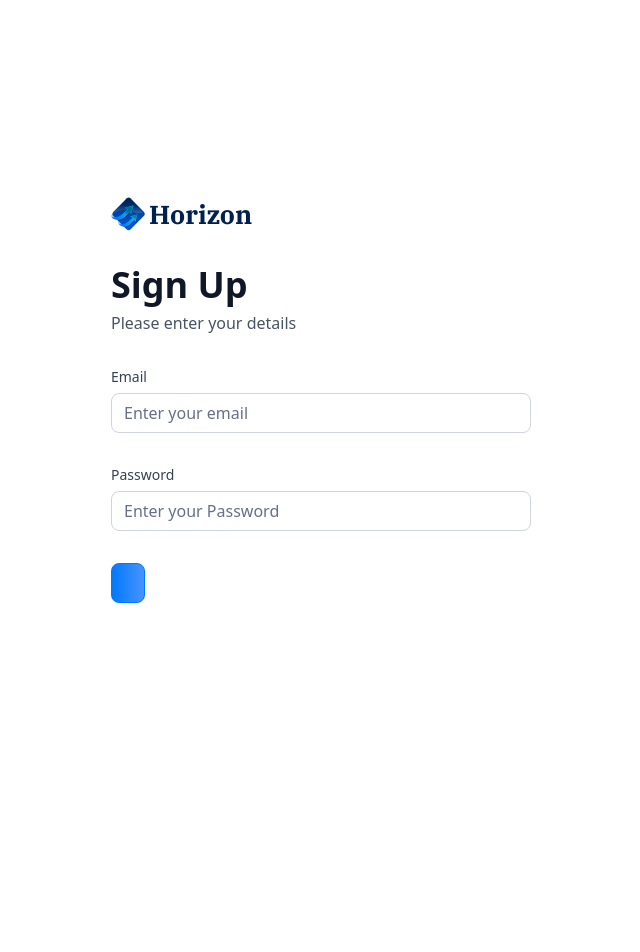
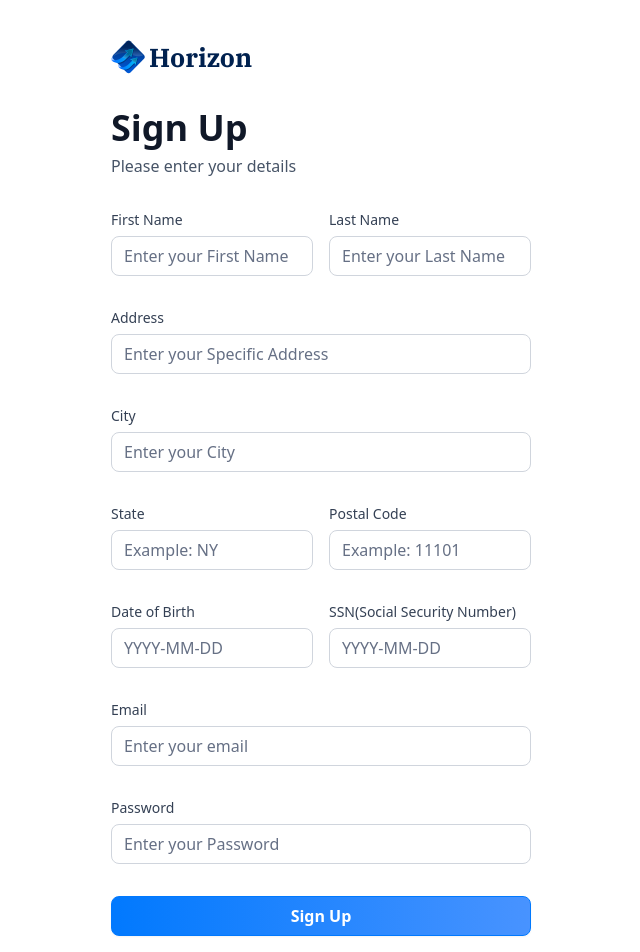
Before and after one commit to Shaheer5/sm-banking, a Next.js app: page /sign-up in a window 1280 px wide. Shown: the top 952 px of the page, without its empty margins (319-959 px from the left). Before the commit the page ends 800 px from the top, so only its background shows below. Built offline with nearby package versions, Linux system fonts and the light colour scheme.

Commit message:
ui design authform completed

```diff
--- a/components/AuthForm.tsx
+++ b/components/AuthForm.tsx
@@ -9,14 +9,20 @@
 import { Form } from "@/components/ui/form";
 import CustomInput from "./CustomInput";
 import { authFormSchema } from "@/lib/utils";
-import { Loader2, Loader2Icon } from "lucide-react";
+import { Loader2 } from "lucide-react";
+import { useRouter } from "next/navigation";
+import { signIn, signUp } from "@/lib/actions/user.action";
 
 const AuthForm = ({ type }: { type: string }) => {
+  const router = useRouter();
+
   const [user, setUser] = useState(null);
   const [isLoading, setIsLoading] = useState(false);
 
-  const form = useForm<z.infer<typeof authFormSchema>>({
-    resolver: zodResolver(authFormSchema),
+  const formSchema = authFormSchema(type);
+
+  const form = useForm<z.infer<typeof formSchema>>({
+    resolver: zodResolver(formSchema),
     defaultValues: {
       email: "",
       password: "",
@@ -24,13 +30,32 @@
   });
 
   // 2. Define a submit handler.
-  function onSubmit(values: z.infer<typeof authFormSchema>) {
-    // Do something with the form values.
-    // ✅ This will be type-safe and validated.
+  const onSubmit = async (data: z.infer<typeof formSchema>) => {
     setIsLoading(true);
-    console.log(values);
-    setIsLoading(true);
+
+    try {
+      // Sign up with Appwrite & create plain link token
+
+      if(type === 'sign-up') {
+        const newUser = await signUp(data);
+
+        setUser(newUser)
       }
+      if(type === 'sign-in') {
+        const response = await signIn({
+          email: data.email,
+          password: data.password,
+        })
+
+        if(response) router.push('/')
+      }
+    } catch (error) {
+      console.log(error);
+
+    } finally {
+      setIsLoading(false);
+    }
+  };
 
   return (
     <section className="auth-form">
@@ -63,6 +88,64 @@
         <>
           <Form {...form}>
             <form onSubmit={form.handleSubmit(onSubmit)} className="space-y-8">
+              {type === "sign-up" && (
+                <>
+                  <div className="flex gap-4">
+                    <CustomInput
+                      name="firstName"
+                      control={form.control}
+                      label="First Name"
+                      placeholder="Enter your First Name"
+                    />
+                    <CustomInput
+                      name="lastName"
+                      control={form.control}
+                      label="Last Name"
+                      placeholder="Enter your Last Name"
+                    />
+                  </div>
+                  <CustomInput
+                    name="address"
+                    control={form.control}
+                    label="Address"
+                    placeholder="Enter your Specific Address"
+                  />
+                  <CustomInput
+                    name="city"
+                    control={form.control}
+                    label="City"
+                    placeholder="Enter your City"
+                  />
+                  <div className="flex gap-4">
+                    <CustomInput
+                      name="state"
+                      control={form.control}
+                      label="State"
+                      placeholder="Example: NY"
+                    />
+                    <CustomInput
+                      name="postalCode"
+                      control={form.control}
+                      label="Postal Code"
+                      placeholder="Example: 11101"
+                    />
+                  </div>
+                  <div className="flex gap-4">
+                    <CustomInput
+                      name="dateOfBirth"
+                      control={form.control}
+                      label="Date of Birth"
+                      placeholder="YYYY-MM-DD"
+                    />
+                    <CustomInput
+                      name="ssn"
+                      control={form.control}
+                      label="SSN(Social Security Number)"
+                      placeholder="YYYY-MM-DD"
+                    />
+                  </div>
+                </>
+              )}
               <div className="space-y-8">
                 <CustomInput
                   name="email"
@@ -76,19 +159,41 @@
                   label="Password"
                   placeholder="Enter your Password"
                 />
-                <Button type="submit" className="form-btn">
+                <div className="flex flex-col gap-4">
+                  <Button
+                    type="submit"
+                    disabled={isLoading}
+                    className="form-btn"
+                  >
                     {isLoading ? (
                       <>
                         <Loader2 size={20} className="animate-spin" /> &nbsp;
                         Loading...
                       </>
+                    ) : type === "sign-in" ? (
+                      "Sign In"
                     ) : (
-                    ""
+                      "Sign Up"
                     )}
                   </Button>
                 </div>
+              </div>
             </form>
           </Form>
+
+          <footer className="flex justify-center gap-1">
+            <p className="text-14 font-normal text-gray-600">
+              {type === "sign-in"
+                ? "Don't have an account?"
+                : "Already have an account"}
+            </p>
+            <Link
+              href={type === "sign-in" ? "/sign-up" : "sign-in"}
+              className="form-link"
+            >
+              {type === "sign-in" ? "Sign Up" : "Sign In"}
+            </Link>
+          </footer>
         </>
       )}
     </section>
--- a/components/CustomInput.tsx
+++ b/components/CustomInput.tsx
@@ -10,9 +10,11 @@
 import { z } from "zod";
 import { authFormSchema } from "@/lib/utils";
 
+const formSchema = authFormSchema('sign-up');
+
 interface CustomInputProps {
-  name: FieldPath<z.infer<typeof authFormSchema>>;
-  control: Control<z.infer<typeof authFormSchema>>;
+  name: FieldPath<z.infer<typeof formSchema>>;
+  control: Control<z.infer<typeof formSchema>>;
   label: string;
   placeholder: string;
 }
@@ -36,7 +38,7 @@
               <Input
                 placeholder={placeholder}
                 className="input-class"
-                type={name === "password" ? 'password' : 'text'}
+                type={name === "password" ? "password" : "text"}
                 {...field}
               />
             </FormControl>
--- /dev/null
+++ b/lib/actions/user.action.ts
@@ -0,0 +1,18 @@
+"use server";
+
+export const signIn = async () => {
+  try {
+    // Mutation / Modify Database / Make fetch
+  } catch (error) {
+    console.error("Error", error);
+  }
+};
+
+export const signUp = async (userData: SignUpParams) => {
+  try {
+    // Mutation / Modify Database / Make fetch
+    // Appwrite to Create Auth, DB
+  } catch (error) {
+    console.error("Error", error);
+  }
+};
--- a/lib/utils.ts
+++ b/lib/utils.ts
@@ -195,11 +195,19 @@
   return date > twoDaysAgo ? "Processing" : "Success";
 };
 
-export const authFormSchema = z.object({
-  email: z.string().email(),
-  password: z.string().min(8),
-  confirmPassword: z.string().min(8),
-  username: z.string().min(2, {
-    message: "Username must be at least 2 characters.",
-  }),
-});
+export const authFormSchema = (type: string) =>
+  z.object({
+    // signup
+    firstName: type === "sign-in" ? z.string().optional() : z.string().min(3),
+    lastName: type === "sign-in" ? z.string().optional() : z.string().min(3),
+    address: type === "sign-in" ? z.string().optional() : z.string().max(50),
+    city: type === "sign-in" ? z.string().optional() : z.string().max(50),
+    state: type === "sign-in" ? z.string().optional() : z.string().min(2).max(2),
+    postalCode:
+      type === "sign-in" ? z.string().optional() : z.string().min(3).max(6),
+    dateOfBirth: type === "sign-in" ? z.string().optional() : z.string().min(3),
+    ssn: type === "sign-in" ? z.string().optional() : z.string().min(3),
+    // both signin and signup
+    email: z.string().email(),
+    password: z.string().min(8),
+  });
```
Also changed, not shown: 2 other files (tests, documents, lock files or other folders). Lines whose indentation alone changed are shown as unchanged.
